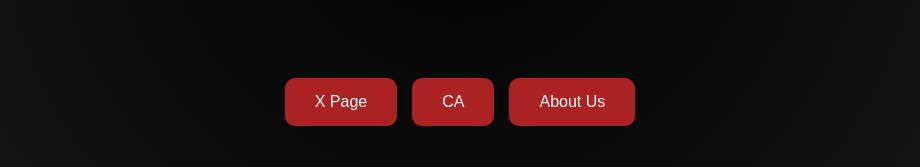
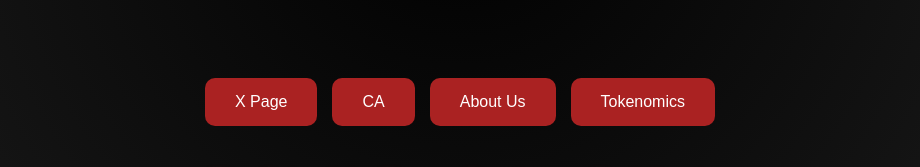
Before and after one commit to JEZEBELXD/BuyINLarge, a plain HTML site: page index.html in a window 1280 px wide. Both pictures are taken after a click on the element 640 px from the left and 400 px from the top of the page. Shown: the part 522-689 px from the top of the page, without its empty margins (180-1100 px from the left). Drawn offline with nearby package versions, Linux system fonts and the light colour scheme.

Commit message:
Update index.html

```diff
--- a/index.html
+++ b/index.html
@@ -18,6 +18,7 @@
             <div id="contract-address" class="contract-address"></div>
         </div>
         <button class="button" onclick="window.location.href='about.html';">About Us</button>
+        <button class="button" onclick="window.location.href='token-distribution.html';">Tokenomics</button>
     </div>
 
     <div class="marketing-message" id="marketing-message">
```
